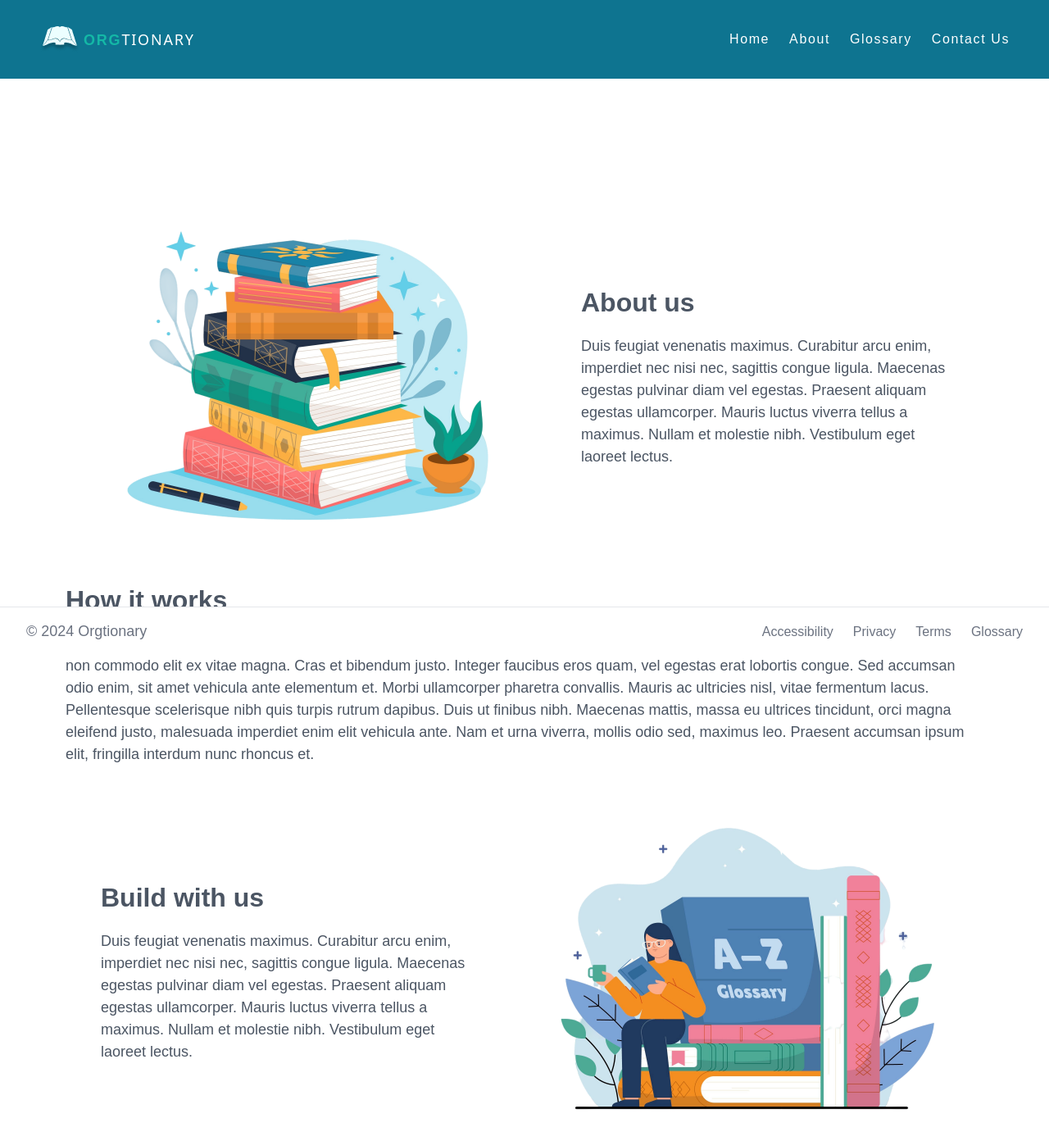
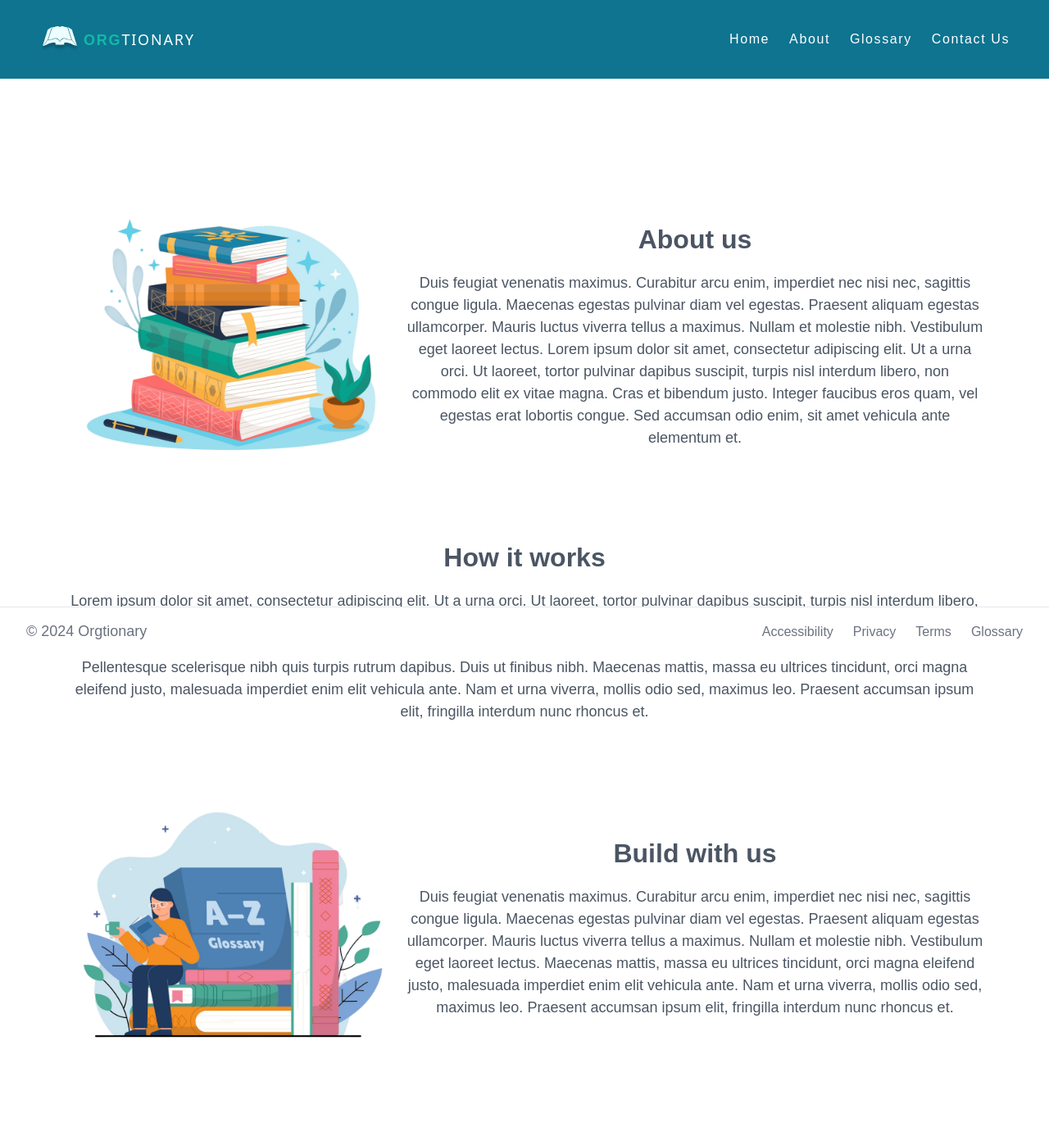
Before and after one commit to rosennabs/orgTionary, a Next.js app in the folder frontend/: page /about in a window 1280 px wide. Shown: the top 1392 px of the page at 82% size. Built offline with nearby package versions, Linux system fonts and the light colour scheme; no server answers.

Commit message:
Apply responsive design to the About page

```diff
--- a/frontend/app/about/page.tsx
+++ b/frontend/app/about/page.tsx
@@ -4,33 +4,41 @@ function About() {
 
 
   return (
-    <div className="bg-white font-medium text-gray-600 p-20">
+    <div className="relative font-medium text-gray-600 p-20">
 
-      <div className='flex items-center justify-around'>
-        <img className="w-[500px]" src="/about.png" alt="image of books" />
+      {/* About Us */}
+      <div className='flex flex-col md:flex-row  items-center justify-around gap-4'>
+        <img className="max-md:hidden max-lg:h-[30vh] lg:h-[50vh]" src="/about.png" alt="image of books" />
 
-        <div className='w-2/5'>
+        <img className="md:hidden absolute inset-0 h-[50vh] w-full object-scale-down -z-10 sm:flex items-center opacity-10" src="/about.png" alt="image of books" />
+
+        <div className='lg:w-3/4 text-center'>
           <h1>About us</h1>
-          <p>Duis feugiat venenatis maximus. Curabitur arcu enim, imperdiet nec nisi nec, sagittis congue ligula. Maecenas egestas pulvinar diam vel egestas. Praesent aliquam egestas ullamcorper. Mauris luctus viverra tellus a maximus. Nullam et molestie nibh. Vestibulum eget laoreet lectus. </p>
+          <p>Duis feugiat venenatis maximus. Curabitur arcu enim, imperdiet nec nisi nec, sagittis congue ligula. Maecenas egestas pulvinar diam vel egestas. Praesent aliquam egestas ullamcorper. Mauris luctus viverra tellus a maximus. Nullam et molestie nibh. Vestibulum eget laoreet lectus. Lorem ipsum dolor sit amet, consectetur adipiscing elit. Ut a urna orci. Ut laoreet, tortor pulvinar dapibus suscipit, turpis nisl interdum libero, non commodo elit ex vitae magna. Cras et bibendum justo. Integer faucibus eros quam, vel egestas erat lobortis congue. Sed accumsan odio enim, sit amet vehicula ante elementum et. </p>
         </div>
 
       </div>
 
-      <div className=''>
+      {/* How it works */}
+      <div className='mt-12 text-center'>
         <h1 className='mb-4'>How it works</h1>
         <p>Lorem ipsum dolor sit amet, consectetur adipiscing elit. Ut a urna orci. Ut laoreet, tortor pulvinar dapibus suscipit, turpis nisl interdum libero, non commodo elit ex vitae magna. Cras et bibendum justo. Integer faucibus eros quam, vel egestas erat lobortis congue. Sed accumsan odio enim, sit amet vehicula ante elementum et. Morbi ullamcorper pharetra convallis. Mauris ac ultricies nisl, vitae fermentum lacus. Pellentesque scelerisque nibh quis turpis rutrum dapibus. Duis ut finibus nibh. Maecenas mattis, massa eu ultrices tincidunt, orci magna eleifend justo, malesuada imperdiet enim elit vehicula ante. Nam et urna viverra, mollis odio sed, maximus leo. Praesent accumsan ipsum elit, fringilla interdum nunc rhoncus et.</p>
       </div>
 
 
-      <div className='flex items-center justify-around'>
+      {/* Build with us */}
+      <div className='flex flex-col md:flex-row items-center justify-around gap-4 mt-12'>
+
+        <img className="max-md:hidden max-lg:h-[30vh] lg:h-[50vh]" src="/about_us.png" alt="" />
+
+        <img className="md:hidden absolute bottom-0 h-[50vh] w-full object-scale-down -z-10 sm:flex items-center opacity-10" src="/about_us.png" alt="" />
+
+        <div className='lg:w-3/4 text-center'>
+          <h1>Build with us</h1>
+          <p>Duis feugiat venenatis maximus. Curabitur arcu enim, imperdiet nec nisi nec, sagittis congue ligula. Maecenas egestas pulvinar diam vel egestas. Praesent aliquam egestas ullamcorper. Mauris luctus viverra tellus a maximus. Nullam et molestie nibh. Vestibulum eget laoreet lectus. Maecenas mattis, massa eu ultrices tincidunt, orci magna eleifend justo, malesuada imperdiet enim elit vehicula ante. Nam et urna viverra, mollis odio sed, maximus leo. Praesent accumsan ipsum elit, fringilla interdum nunc rhoncus et.</p>
+        </div>
 
 
-        <div className='w-2/5'>
-          <h1>Build with us</h1>
-          <p>Duis feugiat venenatis maximus. Curabitur arcu enim, imperdiet nec nisi nec, sagittis congue ligula. Maecenas egestas pulvinar diam vel egestas. Praesent aliquam egestas ullamcorper. Mauris luctus viverra tellus a maximus. Nullam et molestie nibh. Vestibulum eget laoreet lectus. </p>
-        </div>
-
-        <img className="w-[500px]" src="/about_us.png" alt="" />
 
       </div>
     </div>
```
